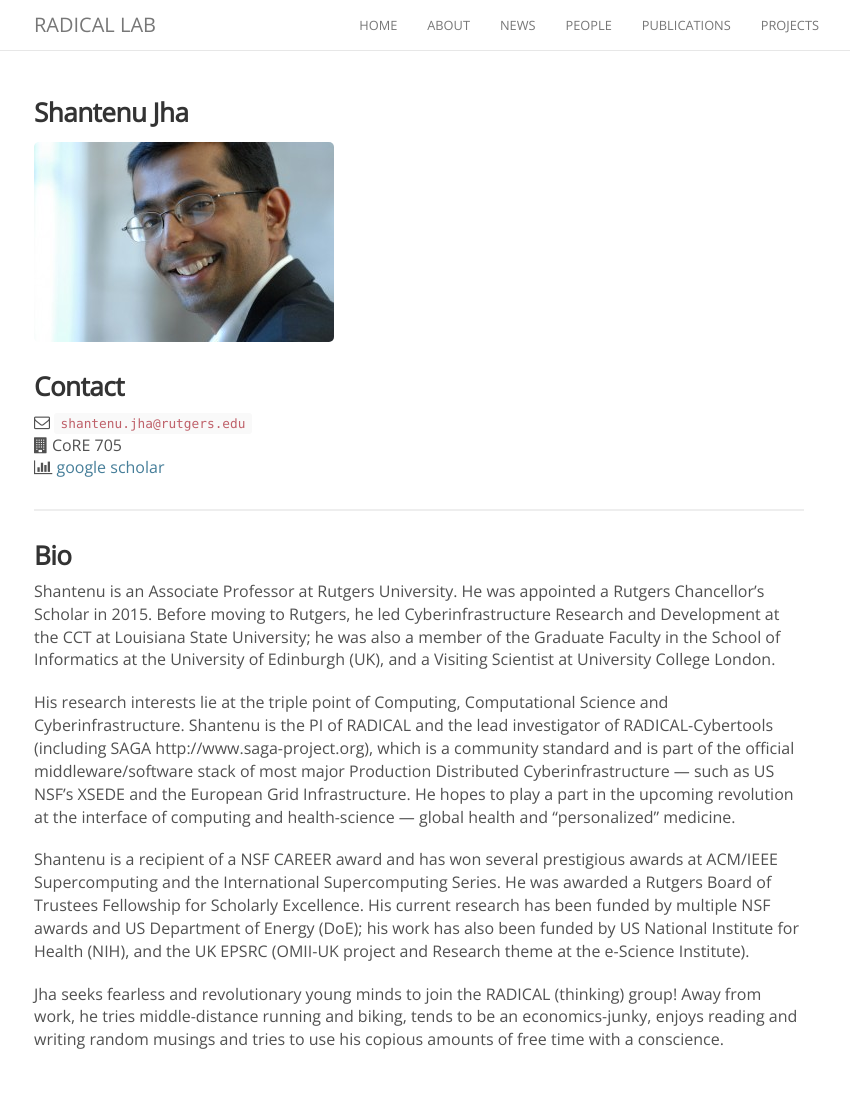
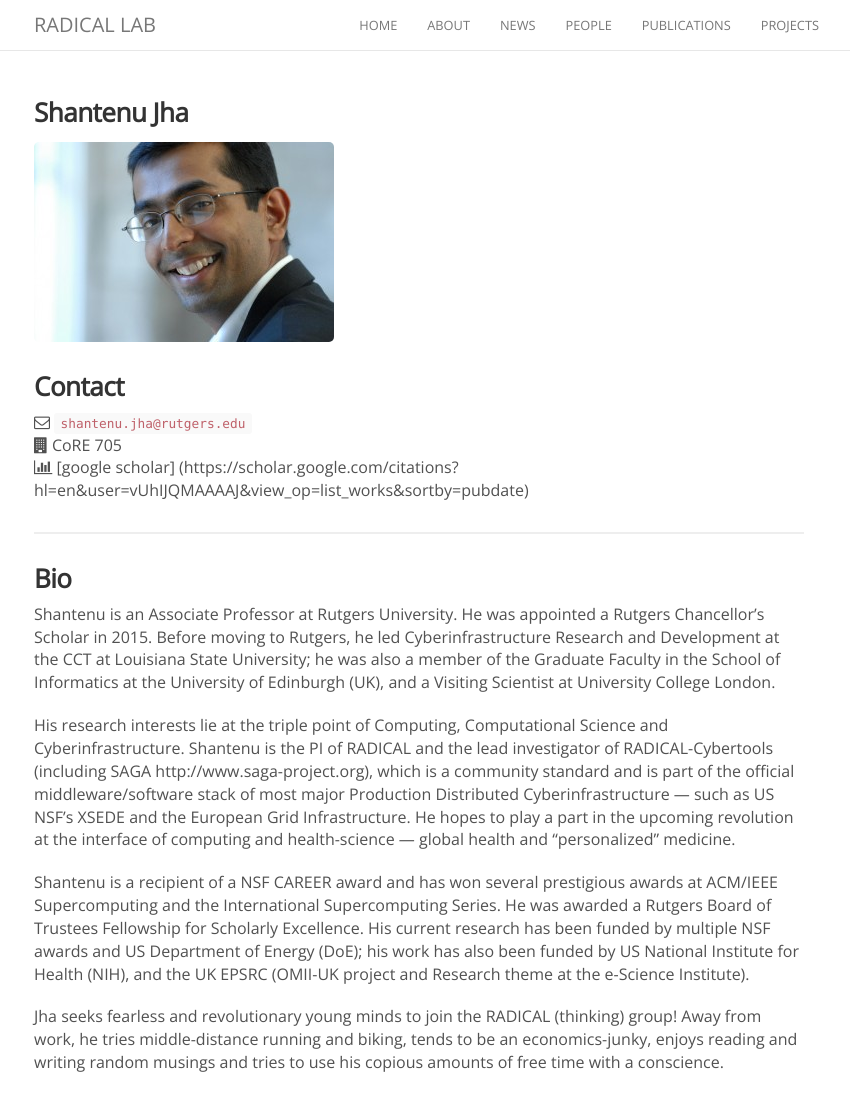
Before and after one commit to seymaguleryuz/radical-group.github.io, a Jekyll site: the page built from _people/shantenu_jha.md, in a window 1280 px wide and 1094 px high. Shown: the whole window, without its empty margins (221-1071 px from the left). Built offline with Jekyll 4.4.1, drawn with Linux system fonts in a browser that asks for light colours; nearby versions of some CDN libraries; some of the changed lines change nothing that is shown.

Commit message:
mucking around..

```diff
--- a/_people/shantenu_jha.md
+++ b/_people/shantenu_jha.md
@@ -12,7 +12,7 @@
 
 <i class="fa fa-envelope-o"></i>  `shantenu.jha@rutgers.edu`<br>
 <i class="fa fa-building"></i> CoRE 705 <br>
-<i class="fa fa-bar-chart"></i> [google scholar](https://scholar.google.com/citations?user=vUhIJQMAAAAJ&hl=en&oi=ao) <br>
+<i class="fa fa-bar-chart"></i> [google scholar] (https://scholar.google.com/citations?hl=en&user=vUhIJQMAAAAJ&view_op=list_works&sortby=pubdate) <br>
 <hr>
 
 ### Bio
```
